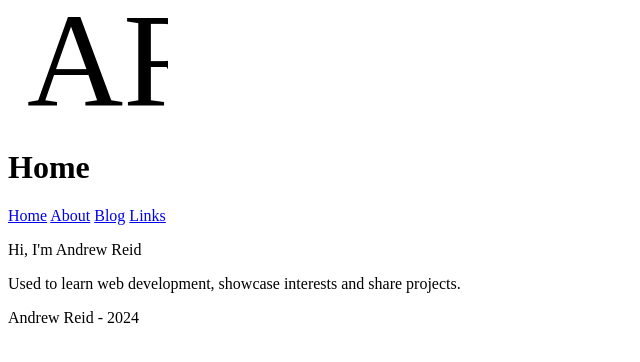
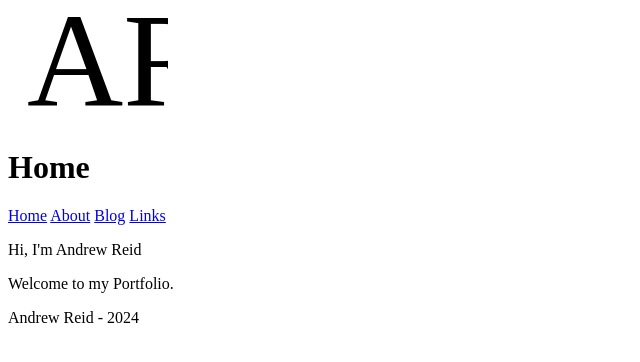
Before and after one commit to andyrobreid/portfolio, a SvelteKit app: page / in a window 1280 px wide. Shown: the top 362 px of the page, without its empty margins (0-640 px from the left). Built offline with nearby package versions, Linux system fonts and the light colour scheme.

Commit message:
corrected home text

```diff
--- a/src/routes/+page.svelte
+++ b/src/routes/+page.svelte
@@ -5,4 +5,4 @@
 </script>
 
 <p>Hi, I'm Andrew Reid</p>
-<p>Used to learn web development, showcase interests and share projects.</p>
+<p>Welcome to my Portfolio.</p>
```
